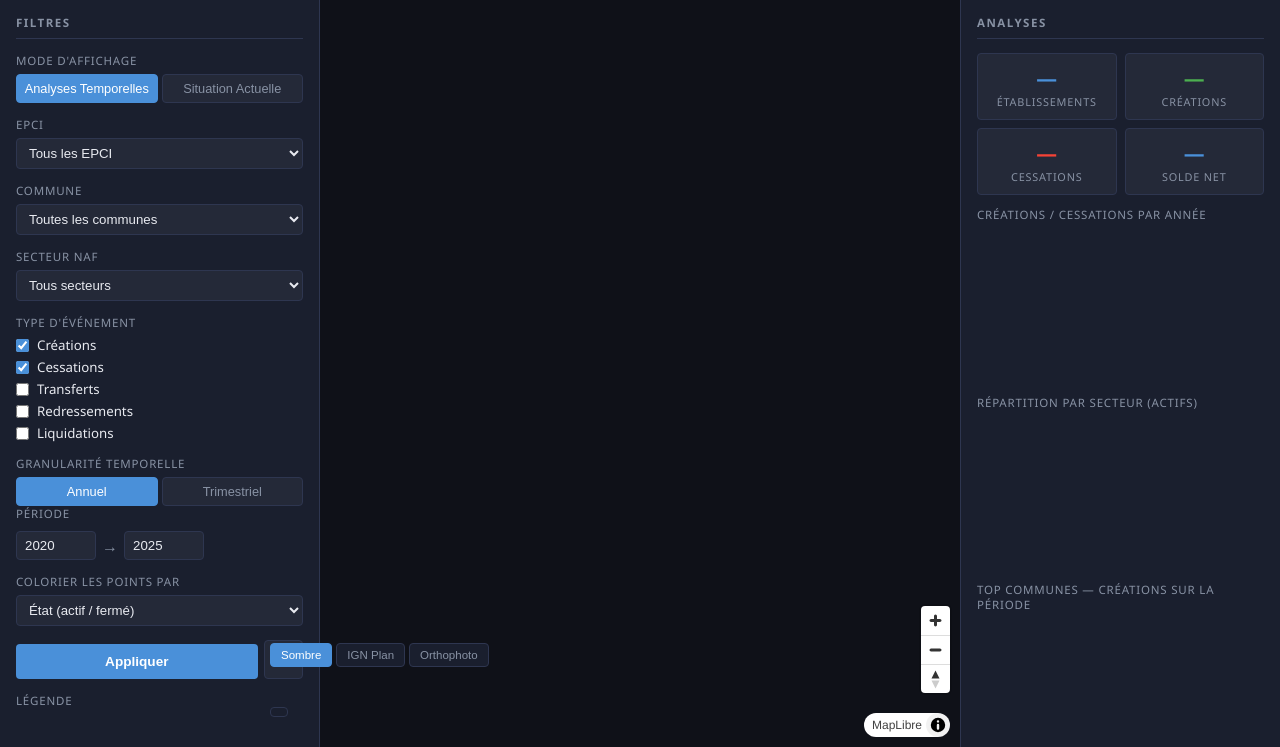
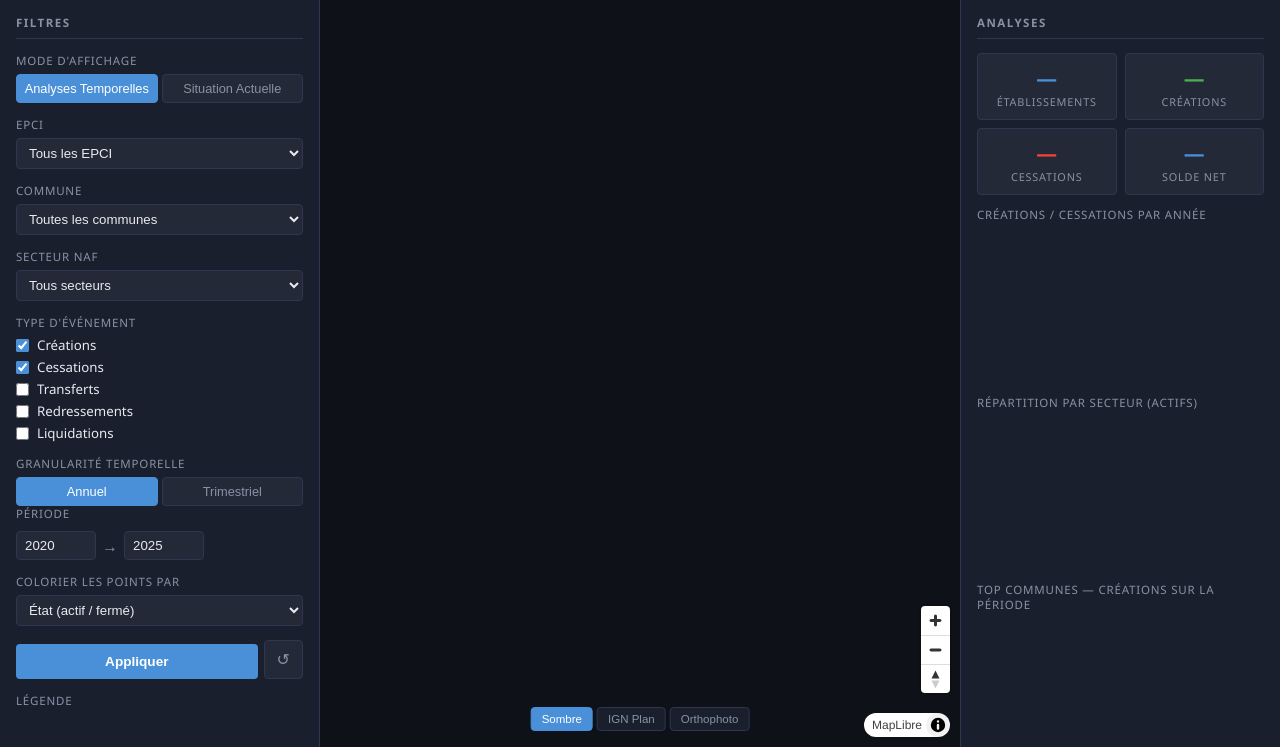
Before and after one commit to NicolasPro38/dyneco, a Flask app: page / in a window 1280 px wide. Shown: the part 53-800 px from the top of the page. Run offline with Flask 3, Linux system fonts and the light colour scheme; data that the repository does not hold is empty; some libraries are stand-ins or nearby versions.

Commit message:
Fix positionnement fond-toggle et zoom-info centrés sur la carte

```diff
--- a/app/static/css/style.css
+++ b/app/static/css/style.css
@@ -175,23 +175,24 @@ canvas { max-width: 100%; }
 /* Indicateur zoom */
 #zoom-info {
     position: absolute;
-    bottom: 30px;
-    left: 270px;
-    background: #1a1f2e;
-    border: 1px solid #2e3650;
+    bottom: 52px;
+    left: 50%;
+    transform: translateX(-50%);
+    z-index: 10;
+    font-size: 0.75rem;
     color: #8892a4;
-    font-size: 0.72rem;
-    padding: 4px 8px;
+    background: rgba(15,17,24,0.8);
+    padding: 4px 10px;
     border-radius: 4px;
-    z-index: 10;
-    pointer-events: none;
+    white-space: nowrap;
 }
 
 /* Toggle fond de carte */
 #fond-toggle {
     position: absolute;
-    bottom: 80px;
-    left: 270px;
+    bottom: 16px;
+    left: 50%;
+    transform: translateX(-50%);
     display: flex;
     gap: 4px;
     z-index: 10;
```
